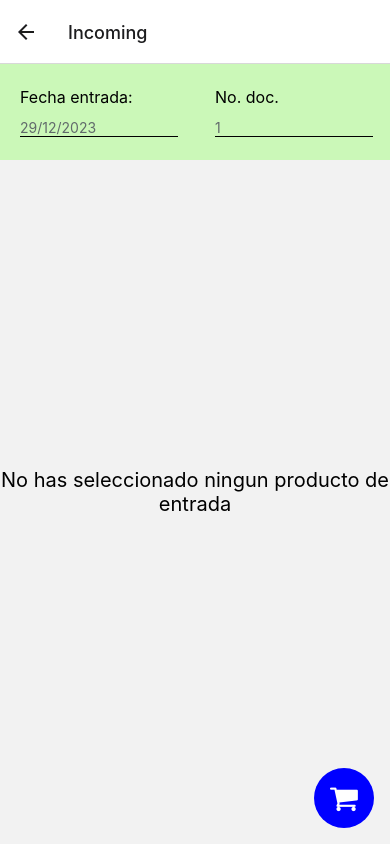
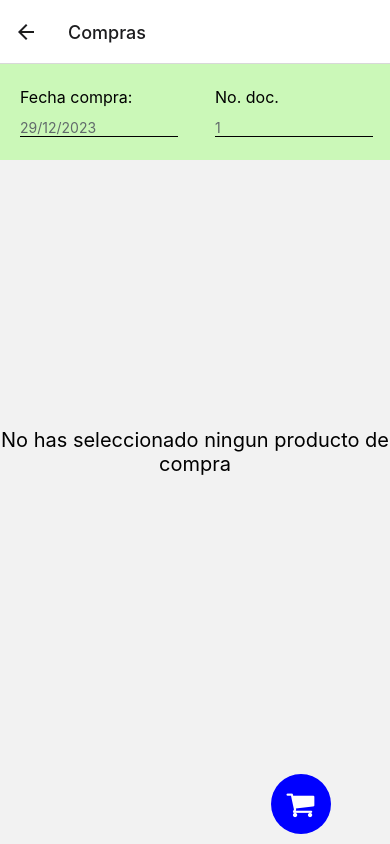
Before and after one commit to SergioGL312/inventory-app, a React Native app: screen /Incoming in a window 390 px wide. Built offline with nearby package versions, Linux system fonts and the light colour scheme.

Commit message:
Componente para incoming y outcoming

```diff
--- a/src/Components/HeaderComponent.js
+++ b/src/Components/HeaderComponent.js
@@ -1,4 +1,3 @@
-// HeaderComponent.js
 import React from 'react';
 import { View, Text, StyleSheet } from 'react-native';
 
--- /dev/null
+++ b/src/Components/HeaderIncomingAndOutcomingComponent.js
@@ -0,0 +1,37 @@
+import React from 'react';
+import { View, Text, StyleSheet } from 'react-native';
+
+export default function HeaderIncomingAndOutcomingComponent({ backgroundColor, accion, currentDate, noDoc }) {
+    return (
+        <View style={[styles.infoIncommingContainer, { backgroundColor }]}>
+            <View style={[styles.dateContainer, { flex: 1 }]}>
+                <Text style={{ paddingBottom: 12, fontSize: 16 }}>Fecha {accion}:</Text>
+                <Text style={{ borderBottomWidth: 1, width: "90%", color: "#616A6B" }}>{currentDate}</Text>
+            </View>
+            <View style={[styles.noInContainer, { flex: 1 }]}>
+                <Text style={{ paddingBottom: 12, fontSize: 16 }}>No. doc.</Text>
+                <Text style={{ borderBottomWidth: 1, width: "90%", color: "#616A6B" }}>{noDoc}</Text>
+            </View>
+        </View>
+    );
+}
+
+const styles = StyleSheet.create({
+    infoIncommingContainer: {
+        flexDirection: 'row',
+        height: 96,
+        // backgroundColor: "#CBF8B8",
+        // B9B8F8
+    },
+    dateContainer: {
+        justifyContent: 'center',
+        paddingLeft: 20
+
+    },
+
+
+    noInContainer: {
+        justifyContent: 'center',
+        paddingLeft: 20
+    },
+})
--- a/src/Screens/Incoming.screen.jsx
+++ b/src/Screens/Incoming.screen.jsx
@@ -3,12 +3,13 @@ import { View, Text, TouchableOpacity, StyleSheet, FlatList, TextInput, Alert }
 
 // ICONS
 import Icon from 'react-native-vector-icons/FontAwesome';
-
 // ROUTES
 import { ROUTES } from '../Constants/navigation.constants';
-
+// API
 import { editEntries, updateStock } from '../Api/AsyncStorage.api';
 import { getEntradas, editNewDocEntries } from '../Api/Entries.api';
+// COMPONENT
+import HeaderIncomingAndOutcomingComponent from '../Components/HeaderIncomingAndOutcomingComponent';
 
 export default function Incoming({ navigation, route }) {
   const [currentDate, setCurrentDate] = useState('');
@@ -89,7 +90,7 @@ export default function Incoming({ navigation, route }) {
 
     Alert.alert(
       'Guardado',
-      'Entradas guardadas correctamente.',
+      'Compra guardada correctamente.',
       [
         {
           text: 'Aceptar',
@@ -102,16 +103,13 @@ export default function Incoming({ navigation, route }) {
 
   return (
       <View style={styles.container}>
-      <View style={styles.infoIncommingContainer}>
-        <View style={[styles.dateContainer, { flex: 1 }]}>
-          <Text style={{ paddingBottom: 12, fontSize: 16 }}>Fecha entrada:</Text>
-          <Text style={{ borderBottomWidth: 1, width: "90%", color: "#616A6B" }}>{currentDate}</Text>
-        </View>
-        <View style={[styles.noInContainer, { flex: 1 }]}>
-          <Text style={{ paddingBottom: 12, fontSize: 16 }}>No. doc.</Text>
-          <Text style={{ borderBottomWidth: 1, width: "90%", color: "#616A6B" }}>{noDoc}</Text>
-        </View>
-      </View>
+
+        <HeaderIncomingAndOutcomingComponent
+          backgroundColor="#CBF8B8"
+          accion="compra"
+          currentDate={currentDate}
+          noDoc={noDoc}
+        />
 
         {selectedItems.length > 0 ? (
           <>
@@ -130,11 +128,12 @@ export default function Incoming({ navigation, route }) {
                 marginBottom: 20,
                 textAlign: 'center'
               }}
-          >No has seleccionado ningun producto de entrada</Text>
+            >No has seleccionado ningun producto de compra</Text>
           </View>
         )}
 
         <View style={styles.buttonsContainer}>
+          <View style={styles.column}>
             {selectedItems.length > 0 ? (
               <TouchableOpacity
                 style={[styles.button, { backgroundColor: isSaveButtonDisabled ? '#5DA965' : 'green' }]}
@@ -144,13 +143,15 @@ export default function Incoming({ navigation, route }) {
                 <Icon name="save" size={30} color="white" />
               </TouchableOpacity>
             ) : null}
-
+          </View>
+          <View style={styles.column}>
             <TouchableOpacity
               style={[styles.button, { backgroundColor: 'blue' }]}
               onPress={navigateToProductsScreen}
             >
               <Icon name="shopping-cart" size={30} color="white" />
             </TouchableOpacity>
+          </View>
         </View>
       </View>
   );
@@ -160,26 +161,14 @@ const styles = StyleSheet.create({
   container: {
     flex: 1,
   },
-  infoIncommingContainer: {
+  buttonsContainer: {
     flexDirection: 'row',
-    height: 96,
-    backgroundColor: "#CBF8B8",
-    // B9B8F8
+    justifyContent: 'flex-end',
+    padding: 10,
   },
-  dateContainer: {
-    justifyContent: 'center',
-    paddingLeft: 20
-
-  },
-  noInContainer: {
-    justifyContent: 'center',
-    paddingLeft: 20
-  },
-  buttonsContainer: {
-    position: 'absolute',
-    bottom: 16,
-    right: 16,
-    flexDirection: 'row',
+  column: {
+    flex: 1,
+    alignItems: 'center',
   },
   button: {
     borderRadius: 30,
--- a/src/Screens/Inventory.screen.jsx
+++ b/src/Screens/Inventory.screen.jsx
@@ -114,7 +114,11 @@ export default function Inventory({ navigation, route }) {
         </View>
       )}
     </>
-  ));
+  ), (prevProps, nextProps) => {
+    // Comparación de props para determinar si el componente debe volver a renderizarse
+    return prevProps.item.id_producto === nextProps.item.id_producto
+      && prevProps.imagenUri === nextProps.imagenUri;
+  });
 
   const toggleItemSelection = (item) => {
     const isSelected = selectedItems.some((selectedItem) => selectedItem.id_producto === item.id_producto);
@@ -126,6 +130,23 @@ export default function Inventory({ navigation, route }) {
       setSelectedItems((prevSelectedItems) => [...prevSelectedItems, { id_producto: item.id_producto, nombre: item.nombre, stock_actual: item.stock_actual }]);
     }
   };
+
+  // const toggleItemSelection = (item) => {
+  //   const isSelected = selectedItems.some((selectedItem) => selectedItem.id_producto === item.id_producto);
+  //   if (isSelected) {
+  //     setSelectedItems((prevSelectedItems) =>
+  //       prevSelectedItems.filter((selectedItem) => selectedItem.id_producto !== item.id_producto)
+  //     );
+  //   } else {
+  //     setTimeout(() => {
+  //       setSelectedItems((prevSelectedItems) => [
+  //         ...prevSelectedItems,
+  //         { id_producto: item.id_producto, nombre: item.nombre, stock_actual: item.stock_actual },
+  //       ]);
+  //     }, 0);
+  //   }
+  // };
+
 
   const navigateToScreen = () => {
     if (screen === 'Incoming') {
@@ -167,7 +188,7 @@ export default function Inventory({ navigation, route }) {
         data={productos}
         keyExtractor={(item, index) => index.toString()}
         renderItem={({ item }) => <RenderProducto item={item} imagenUri={'https://picsum.photos/200/200'} />}
-        extraData={selectedItems}
+        extraData={{selectedItems, screen}}
       />
 
       <NewProductOverlayComponent
@@ -190,11 +211,11 @@ export default function Inventory({ navigation, route }) {
             </TouchableOpacity>
           ) : (
             <TouchableOpacity
-            style={[styles.button, { backgroundColor: 'blue' }]}
-            onPress={show}
-          >
-            <Icon name="plus" size={25} color="white" />
-          </TouchableOpacity>
+              style={[styles.button, { backgroundColor: 'blue' }]}
+              onPress={show}
+            >
+              <Icon name="plus" size={25} color="white" />
+            </TouchableOpacity>
           )}
         </View>
       </View>
@@ -233,7 +254,6 @@ const styles = StyleSheet.create({
     alignItems: 'center',
     justifyContent: 'center',
   },
-
   buttonsContainer: {
     flexDirection: 'row',
     justifyContent: 'flex-end',
--- a/src/Screens/Outcoming.screen.jsx
+++ b/src/Screens/Outcoming.screen.jsx
@@ -3,12 +3,13 @@ import { View, Text, StyleSheet, TouchableOpacity, FlatList, TextInput, Alert }
 
 // ICONS
 import Icon from 'react-native-vector-icons/FontAwesome';
-
 // ROUTES
 import { ROUTES } from '../Constants/navigation.constants';
-
+// API
 import { editOutputs, updateStock } from '../Api/AsyncStorage.api';
 import { editNewDocOutputs, getSalidas } from '../Api/Outputs.api';
+// COMPONENT
+import HeaderIncomingAndOutcomingComponent from '../Components/HeaderIncomingAndOutcomingComponent';
 
 export default function Outcoming({ navigation, route }) {
   const [currentDate, setCurrentDate] = useState('');
@@ -60,7 +61,7 @@ export default function Outcoming({ navigation, route }) {
       }));
       Alert.alert(
         'Error',
-        `La cantidad de salida de ${nombre_producto} es mayor que el stock actual.`,
+        `La cantidad de venta de ${nombre_producto} es mayor que el stock actual.`,
       );
     } else {
       setQuantityErrors((prevErrors) => ({
@@ -105,7 +106,7 @@ export default function Outcoming({ navigation, route }) {
 
     Alert.alert(
       'Guardado',
-      'Salidas guardadas correctamente.',
+      'Venta guardadas correctamente.',
       [
         {
           text: 'Aceptar',
@@ -118,16 +119,12 @@ export default function Outcoming({ navigation, route }) {
 
   return (
     <View style={styles.container}>
-      <View style={styles.infoIncommingContainer}>
-        <View style={[styles.dateContainer, { flex: 1 }]}>
-          <Text style={{ paddingBottom: 12, fontSize: 16 }}>Fecha salida:</Text>
-          <Text style={{ borderBottomWidth: 1, width: "90%", color: "#616A6B" }}>{currentDate}</Text>
-        </View>
-        <View style={[styles.noInContainer, { flex: 1 }]}>
-          <Text style={{ paddingBottom: 12, fontSize: 16 }}>No. doc.</Text>
-          <Text style={{ borderBottomWidth: 1, width: "90%", color: "#616A6B" }}>{noDoc}</Text>
-        </View>
-      </View>
+      <HeaderIncomingAndOutcomingComponent
+        backgroundColor="#F8B8B8"
+        accion="venta"
+        currentDate={currentDate}
+        noDoc={noDoc}
+      />
 
       {selectedItems.length > 0 ? (
         <>
@@ -146,11 +143,12 @@ export default function Outcoming({ navigation, route }) {
               marginBottom: 20,
               textAlign: 'center'
             }}
-          >No has seleccionado ningun producto de salida</Text>
+          >No has seleccionado ningun producto de venta</Text>
         </View>
       )}
 
       <View style={styles.buttonsContainer}>
+        <View style={styles.column}>
           {selectedItems.length > 0 ? (
             <TouchableOpacity
               style={[styles.button, { backgroundColor: isSaveButtonDisabled ? '#5DA965' : 'green' }]}
@@ -160,13 +158,15 @@ export default function Outcoming({ navigation, route }) {
               <Icon name="save" size={30} color="white" />
             </TouchableOpacity>
           ) : null}
-
+        </View>
+        <View style={styles.column}>
           <TouchableOpacity
             style={[styles.button, { backgroundColor: 'blue' }]}
             onPress={navigateToProductsScreen}
           >
             <Icon name="shopping-cart" size={30} color="white" />
           </TouchableOpacity>
+        </View>
       </View>
     </View>
   );
@@ -176,25 +176,14 @@ const styles = StyleSheet.create({
   container: {
     flex: 1,
   },
-  infoIncommingContainer: {
+  buttonsContainer: {
     flexDirection: 'row',
-    height: 96,
-    backgroundColor: "#F8B8B8",
+    justifyContent: 'flex-end',
+    padding: 10,
   },
-  dateContainer: {
-    justifyContent: 'center',
-    paddingLeft: 20
-
-  },
-  noInContainer: {
-    justifyContent: 'center',
-    paddingLeft: 20
-  },
-  buttonsContainer: {
-    position: 'absolute',
-    bottom: 16,
-    right: 16,
-    flexDirection: 'row',
+  column: {
+    flex: 1,
+    alignItems: 'center',
   },
   button: {
     borderRadius: 30,
--- a/src/Wrappers/Navigation.js
+++ b/src/Wrappers/Navigation.js
@@ -29,11 +29,20 @@ export default function Navigation() {
           name={ROUTES.inventory}
           component={Inventory}
         />
-        <Stack.Screen name={ROUTES.incoming} component={Incoming} />
-        <Stack.Screen name={ROUTES.outcoming} component={OutComing} />
+        <Stack.Screen
+          name={ROUTES.incoming}
+          component={Incoming}
+          options={{ title: 'Compras' }}
+        />
+        <Stack.Screen
+         name={ROUTES.outcoming}
+         component={OutComing}
+         options={{ title: 'Ventas' }}
+        />
         <Stack.Screen
           name={ROUTES.history}
           component={History}
+          options={{ title: 'Historial de movimientos' }}
         />
 
         <Stack.Screen name={ROUTES.admin} component={Admin} />
```
Lines whose indentation alone changed are shown as unchanged.
